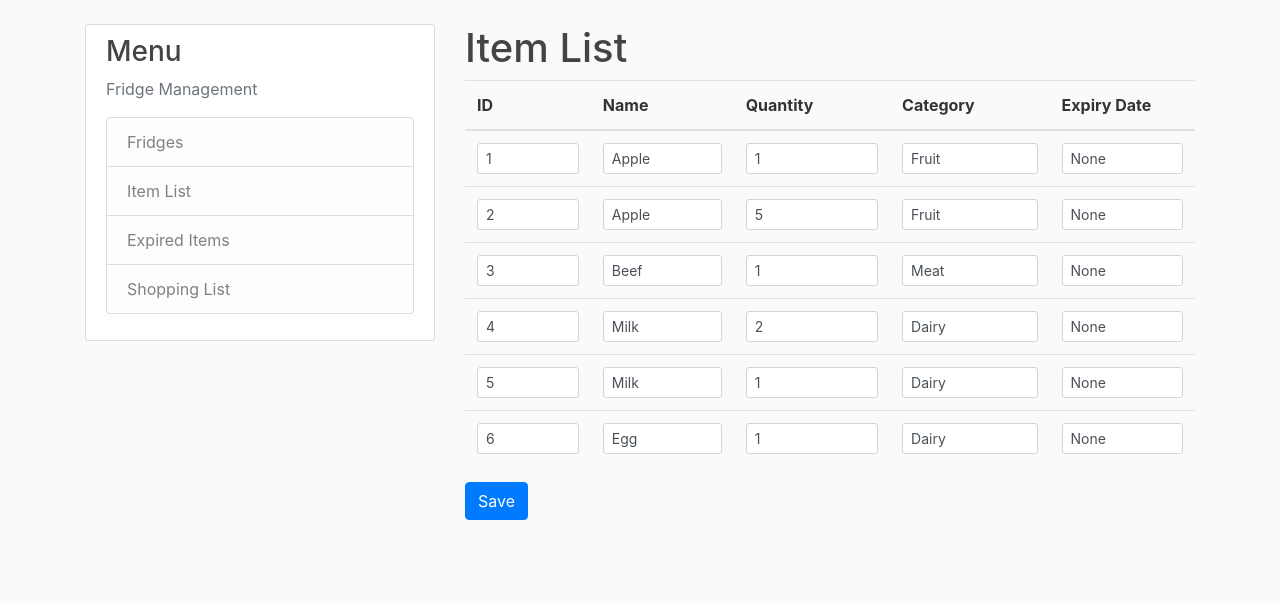
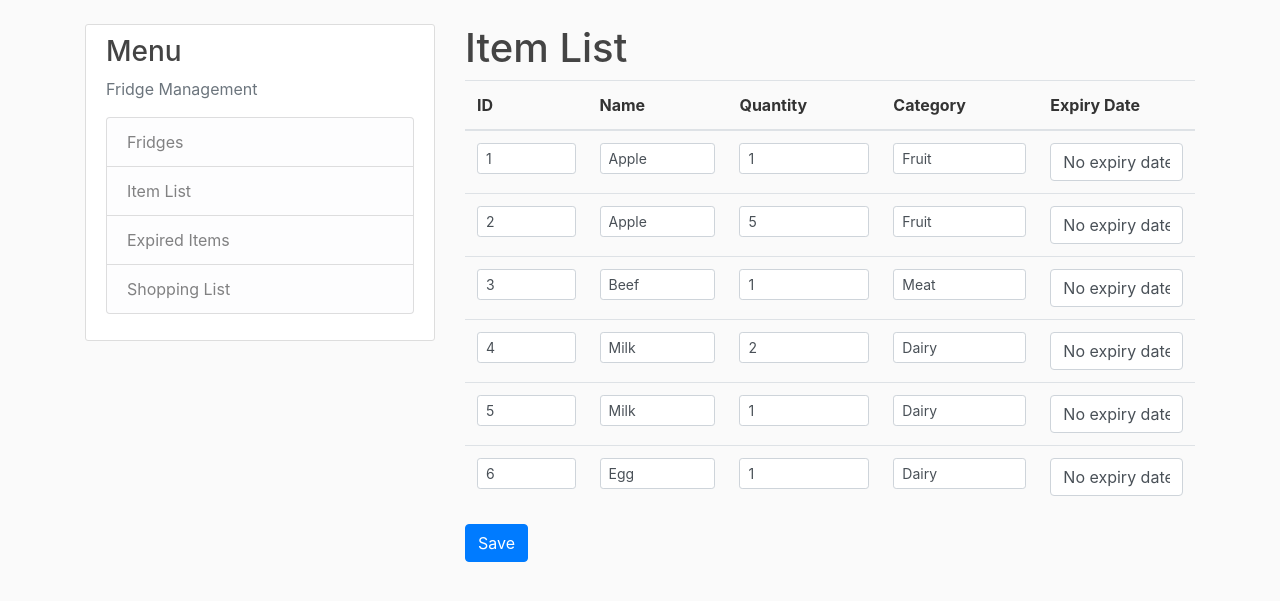
Before and after one commit to adhikarisarthak/fridgemanagement, a Django app: page / in a window 1280 px wide. Shown: the part 56-657 px from the top of the page. Run offline with Django 4.2, Linux system fonts and the light colour scheme; data comes from the database, SQL or seed files in the repository; some libraries are stand-ins or nearby versions.

Commit message:
Added database and changed data to use the database data

```diff
--- a/fridge_app/templates/fridge_app/home.html
+++ b/fridge_app/templates/fridge_app/home.html
@@ -20,7 +20,7 @@
                     <td><input type="text" name="name" value="{{ item.name }}" class="form-control form-control-sm"></td>
                     <td><input type="text" name="qty" value="{{ item.qty }}" class="form-control form-control-sm"></td>
                     <td><input type="text" name="category" value="{{ item.category }}" class="form-control form-control-sm"></td>
-                    <td><input type="text" name="expiry_date" value="{{ item.expiry_date }}" class="form-control form-control-sm"></td>
+                    <td><input type="text" name="expiry_date" value="{% if item.expiry_date %}{{ item.expiry_date }}{% else %}No expiry date{% endif %}" class = "form-control"></td>
                 </tr>
             {% endfor %}
         </tbody>
```
